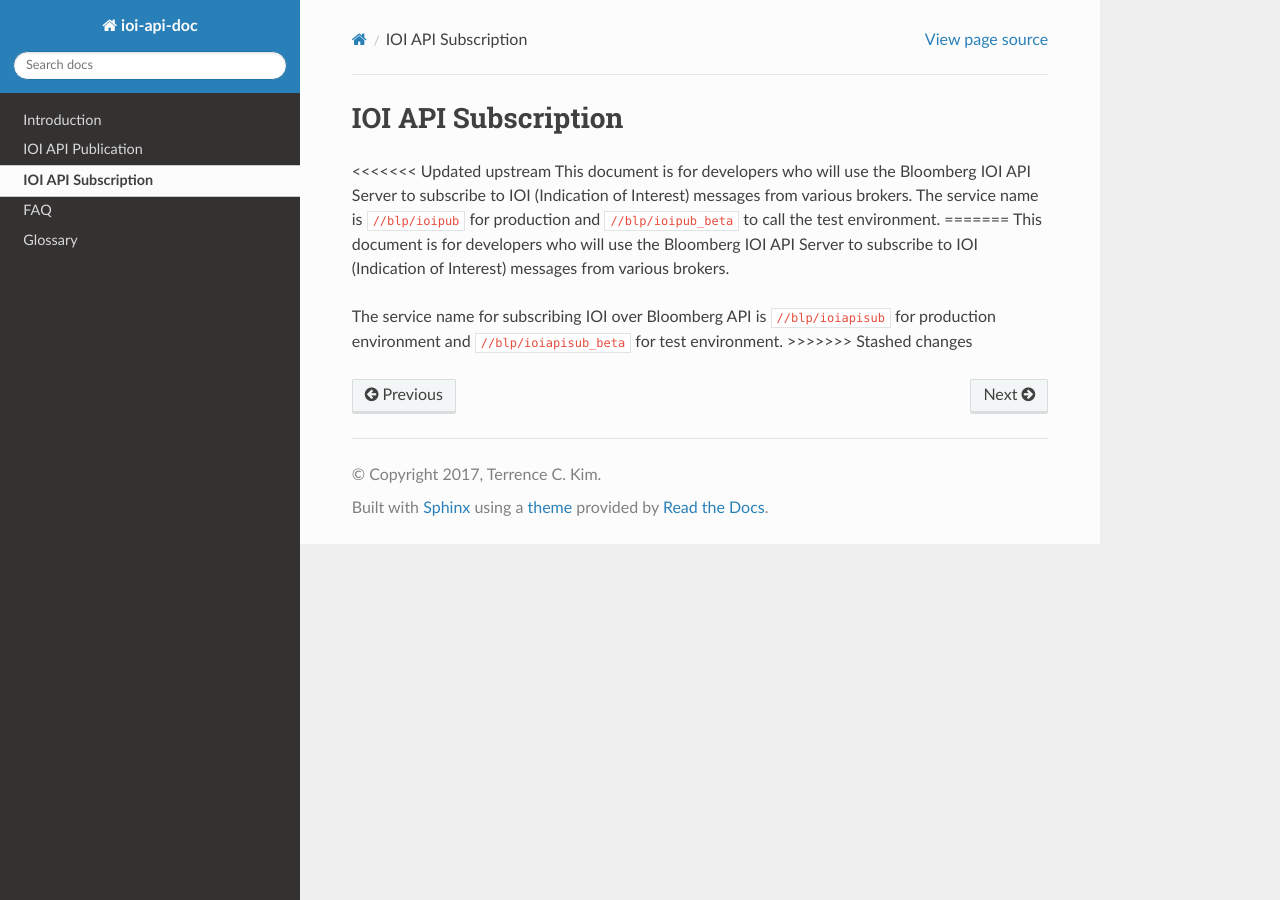
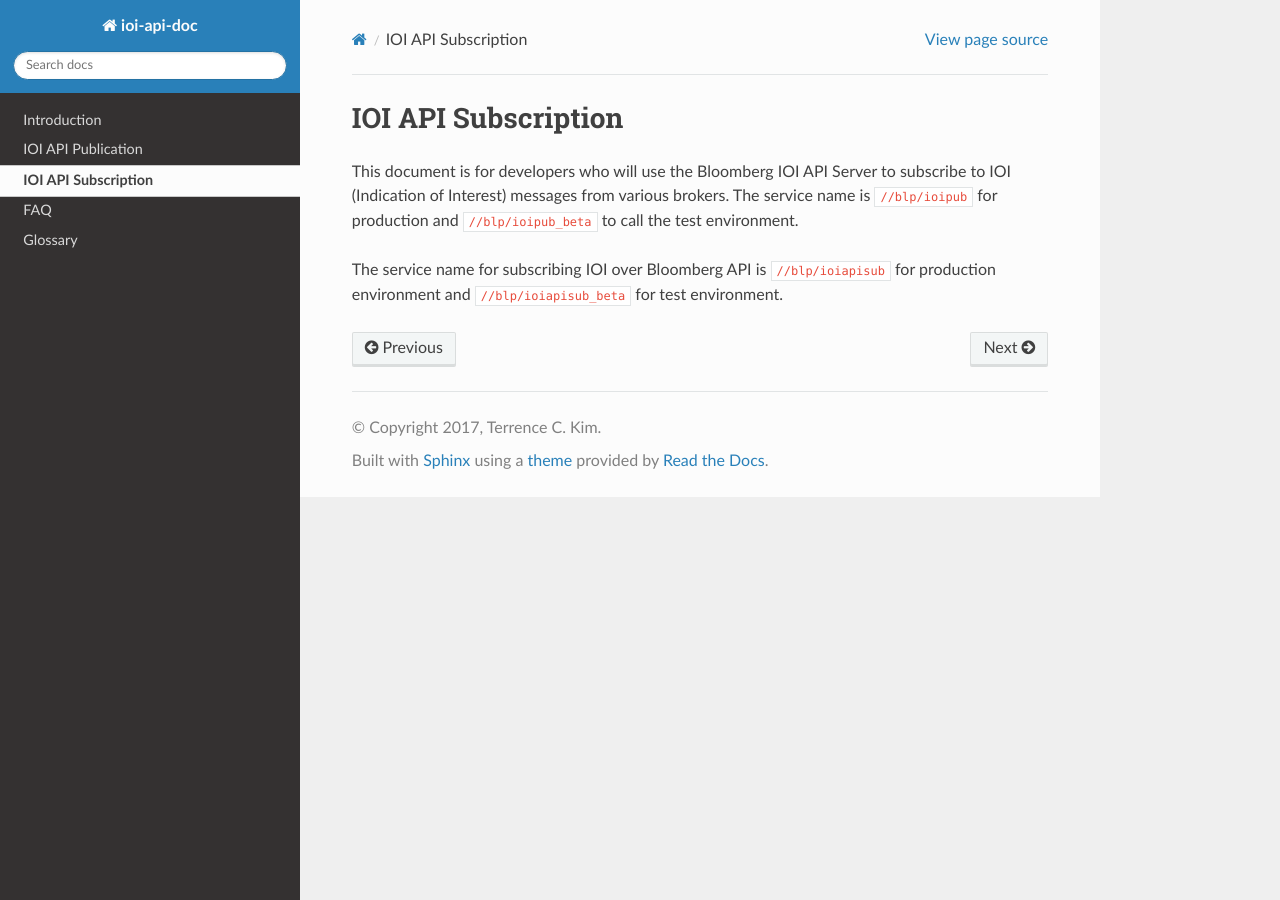
Before and after one commit to tkim/ioi_api_doc, a Sphinx documentation site: the page built from source/subscription/index.rst, in a window 1280 px wide. Built offline with Sphinx 7.4.7 and the Read the Docs theme 2.0.0, drawn with Linux system fonts in a browser that asks for light colours; formulas are drawn with MathJax 3.

Commit message:
merge update

```diff
--- a/source/subscription/index.rst
+++ b/source/subscription/index.rst
@@ -2,10 +2,7 @@
 IOI API Subscription
 ####################
 
-<<<<<<< Updated upstream
+
 This document is for developers who will use the Bloomberg IOI API Server to subscribe to IOI (Indication of Interest) messages from various brokers. The service name is ``//blp/ioipub`` for production and ``//blp/ioipub_beta`` to call the test environment.
-=======
-This document is for developers who will use the Bloomberg IOI API Server to subscribe to IOI (Indication of Interest) messages from various brokers.
 
 The service name for subscribing IOI over Bloomberg API is ``//blp/ioiapisub`` for production environment and ``//blp/ioiapisub_beta`` for test environment.
->>>>>>> Stashed changes
```
